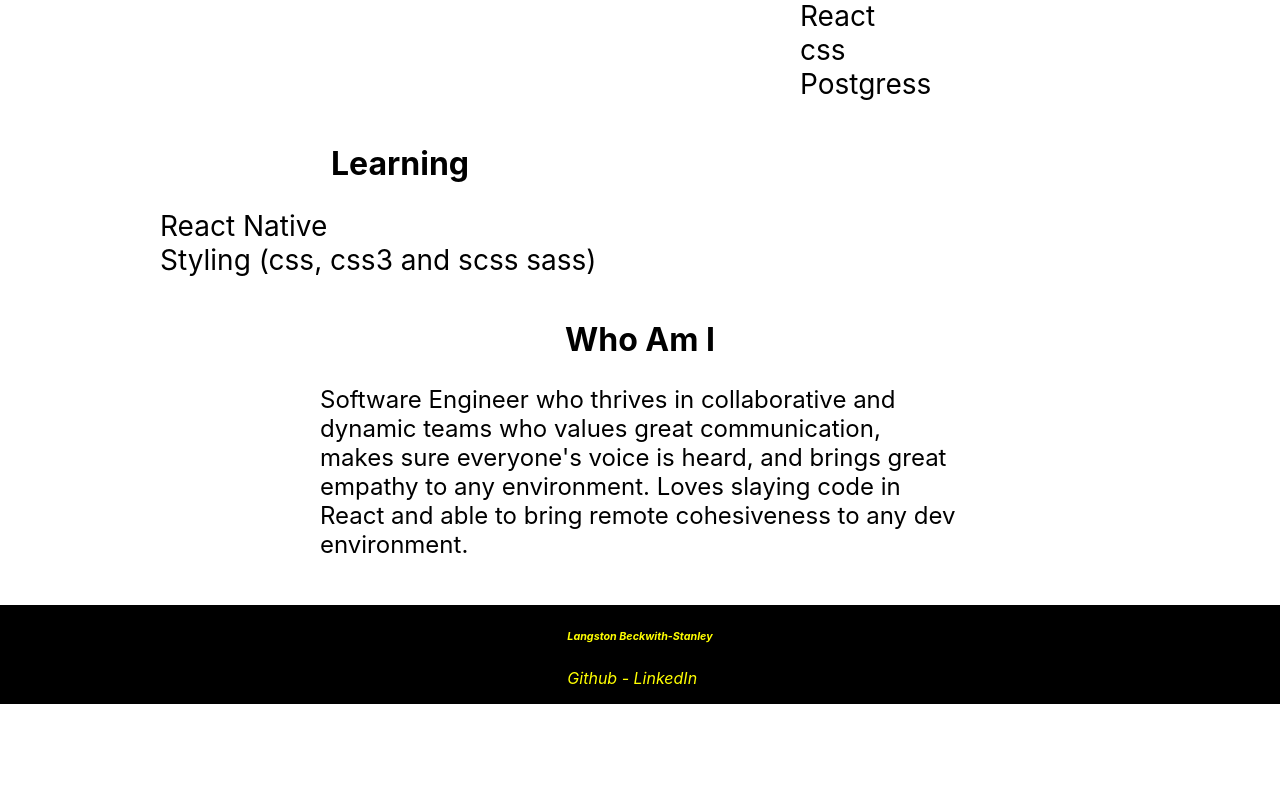
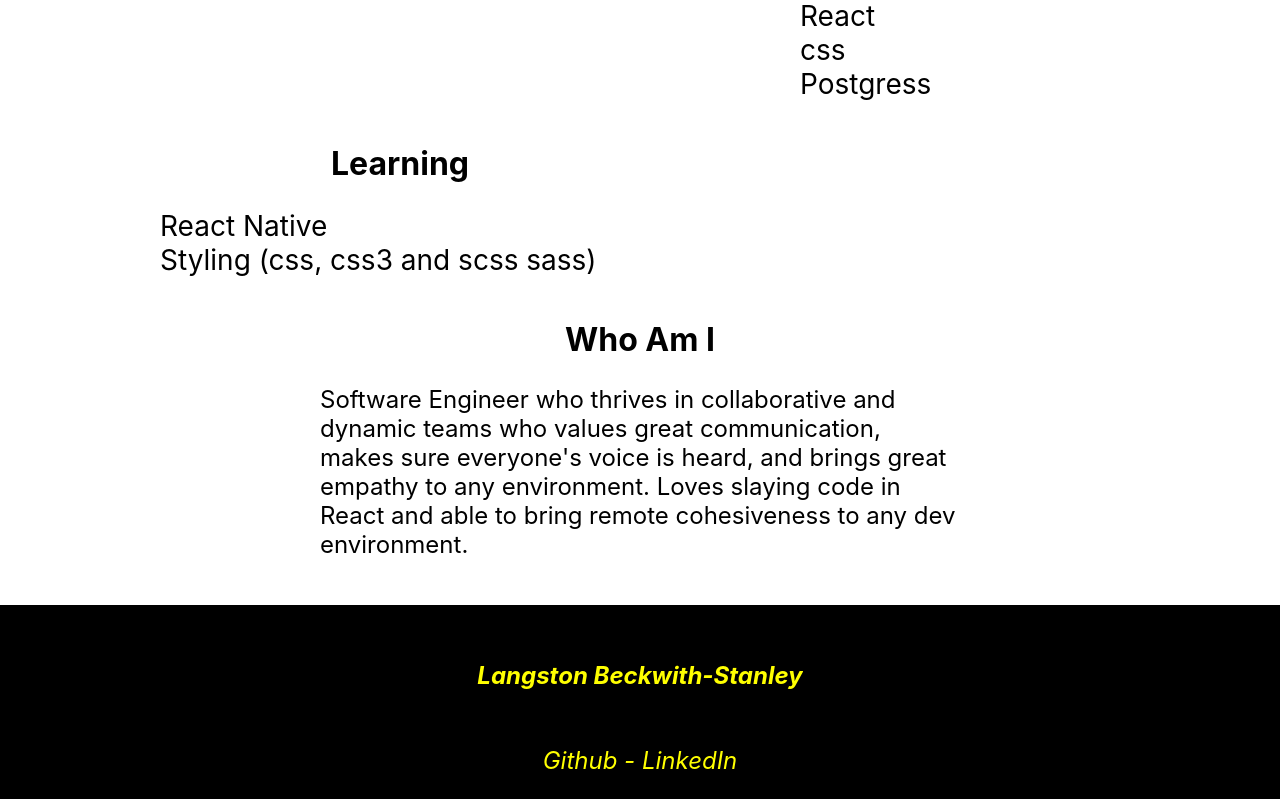
Before and after one commit to langstonBS/myPortfoleo, a React (Create React App) app: page / in a window 1280 px wide. Shown: the part 487-1286 px from the top of the page. Before the commit the page ends 1191 px from the top, so only its background shows below. Built offline with nearby package versions, Linux system fonts and the light colour scheme.

Commit message:
footer links and medea q added

```diff
--- a/src/Footers/Footer.css
+++ /dev/null
@@ -1,14 +0,0 @@
-.outFoot {
-    background-color: black;
-    display: flex;
-    align-items: center;
-    justify-content: center;
-
-  }
-
-  .footContaner {
-    max-width: 50%;
-    overflow: hidden;
-    background-color: black;
-    color: yellow;
-  }
--- a/src/Footers/Footer.jsx
+++ b/src/Footers/Footer.jsx
@@ -1,16 +1,16 @@
 import React from 'react'
-import './Footer.css'
+import './Footer.scss'
 
 export default function Footer() {
     return (
-        <>
-            <footer className="outFoot">
-                <address className="footContaner">
-                    <h6>Langston Beckwith-Stanley</h6>
-                    <p>Github - LinkedIn</p>
-                </address>
-            </footer>
-        </>
-
+        <footer className="outFoot">
+            <address className="footContaner">
+                <h6 className="footerNameText">Langston Beckwith-Stanley</h6>
+                <p className="footerLinks">
+                    <a href="https://github.com/langstonBS" target="_blank"> Github </a> -
+                    <a href="https://www.linkedin.com/in/langston-beckwith-stanley/" target="_blank"> LinkedIn </a>
+                </p>
+            </address>
+        </footer>
     )
 }
--- /dev/null
+++ b/src/Footers/Footer.scss
@@ -0,0 +1,60 @@
+.outFoot {
+    background-color: black;
+    display: flex;
+    align-items: center;
+    justify-content: center;
+
+  }
+
+  .footContaner {
+    max-width: 50%;
+    overflow: hidden;
+    background-color: black;
+    color: yellow;
+  }
+
+  a {
+    text-decoration: none;
+    color: yellow;
+  }
+
+
+  .footerNameText{
+    font-size: 3rem;
+    text-align: center;
+
+
+  }
+
+  .footerLinks{
+    font-size: 3rem;
+    text-align: center;
+  }
+
+  @media only screen and (min-width: 800px) and (max-width: 1500px) {
+
+    .footerNameText{
+      font-size: 1.5rem;
+      text-align: center;
+    }
+
+    .footerLinks{
+      font-size: 1.5rem;
+      text-align: center;
+    }
+
+  }
+
+  @media only screen and (max-width: 800px) {
+
+    .footerNameText{
+      font-size: 1rem;
+      text-align: center;
+    }
+
+    .footerLinks{
+      font-size: 1rem;
+      text-align: center;
+    }
+
+  }
```
